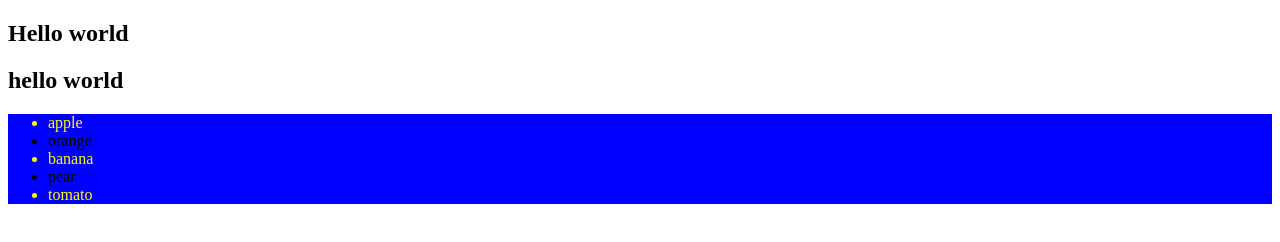
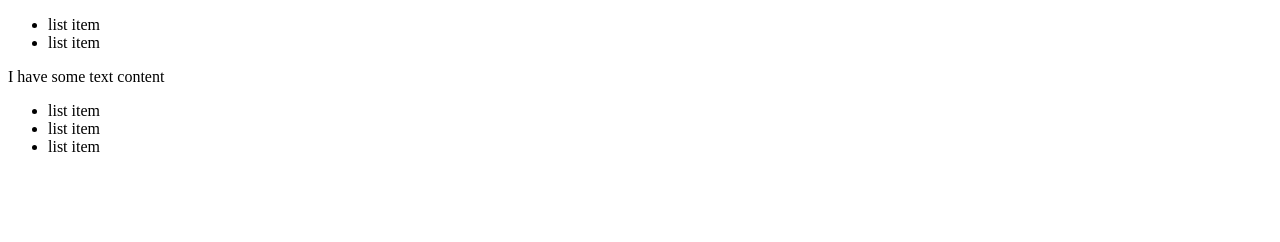
Before and after one commit to Isaacudoh/javascript-zero-hero-with-projects, a plain HTML site: page index.html in a window 1280 px wide. Drawn offline with Linux system fonts and the light colour scheme.

Commit message:
innerHTML and textContent

```diff
--- a/app.js
+++ b/app.js
@@ -1,22 +1,15 @@
-// select the element or group of elements that we want
-// decide the effect we want to apply to the selection
+// innerHTML
+// textContent
 
-// querySelector('any css'); - selects single
-// querySelectorAll('any css') - selects all
+let list = document.getElementById("first");
+let div = document.getElementById("second");
+let item = document.querySelector(".item");
 
-let result = document.querySelector("#result");
-result.style.backgroundColor = "blue";
+console.log(div.textContent);
+console.log(list.innerHTML);
+console.log(list.textContent);
 
-let item = document.querySelector(".special");
-// console.log(item);
-
-let lastItem = document.querySelector("li:last-child");
-// console.log(lastItem);
-
-let list = document.querySelectorAll(".special");
-console.log(list);
-
-list.forEach(function (item) {
-  console.log(item);
-  item.style.color = "yellow";
-});
+let ul = document.createElement("ul");
+ul.innerHTML = `<li class="item">list item</li>
+      <li>list item</li><li>list item</li>`;
+document.body.appendChild(ul);
--- a/index.html
+++ b/index.html
@@ -7,15 +7,11 @@
     <title>Javascript Zero to hero</title>
   </head>
   <body>
-    <h2>Hello world</h2>
-    <h2>hello world</h2>
-    <ul id="result">
-      <li class="special">apple</li>
-      <li>orange</li>
-      <li class="special">banana</li>
-      <li>pear</li>
-      <li class="special last">tomato</li>
+    <ul id="first">
+      <li class="item">list item</li>
+      <li>list item</li>
     </ul>
+    <div id="second">I have some text content</div>
     <!-- <script src="./Challenges/10-data.js"></script> -->
     <script src="./app.js"></script>
   </body>
```
